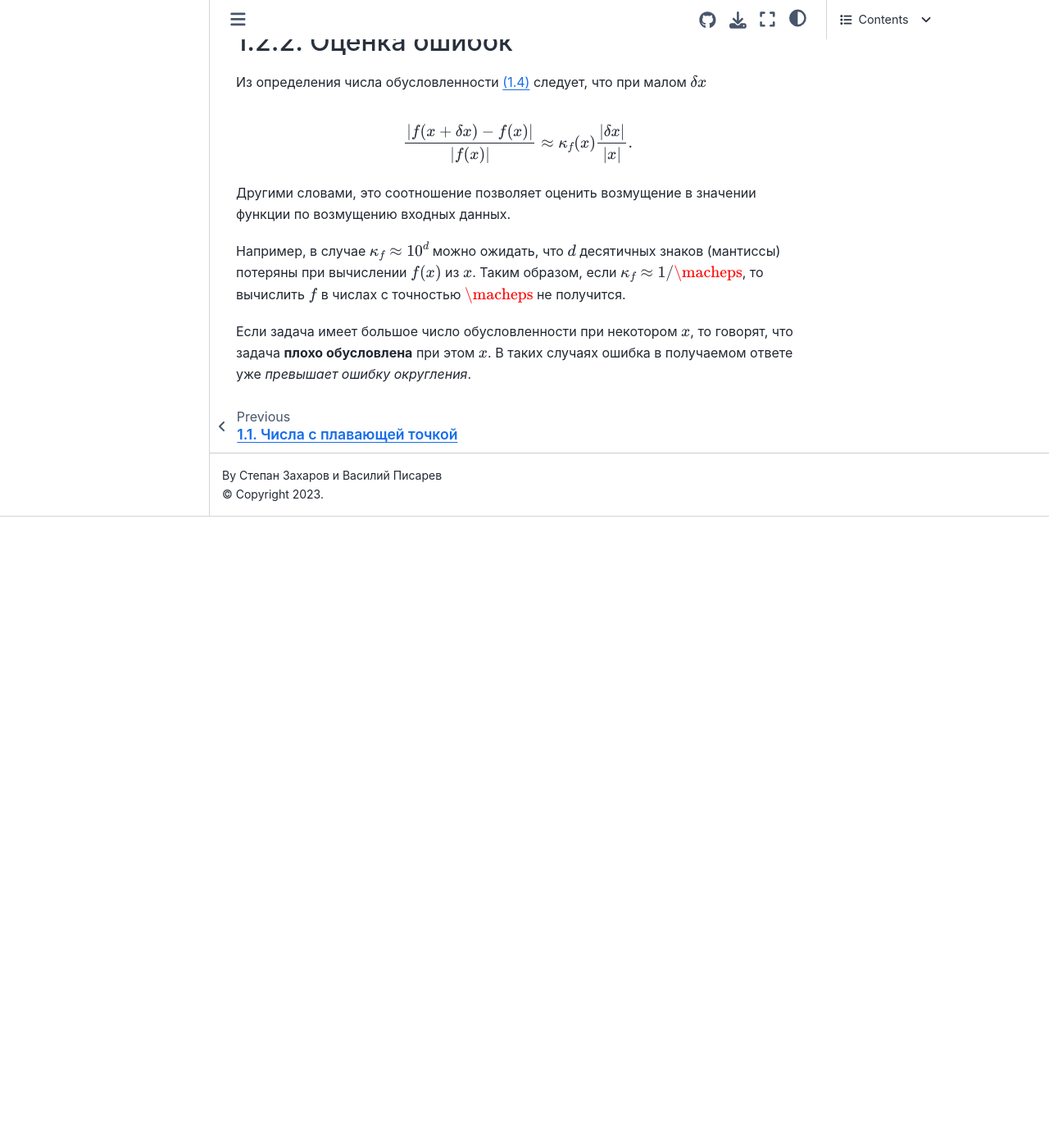
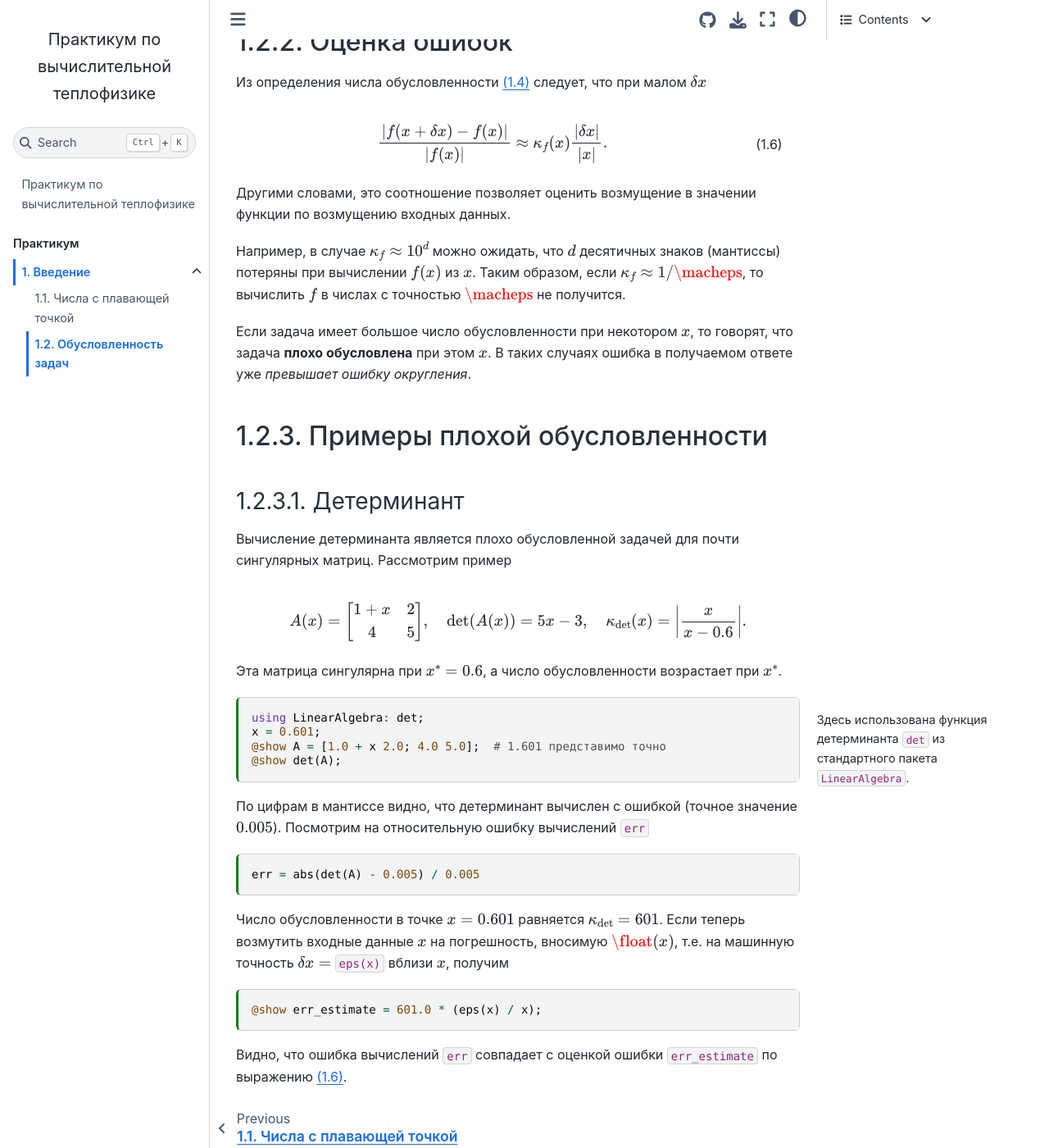
Before and after one commit to stepanzh/computational_thermodynamics, a Jupyter Book: the page built from book/intro/cond.md, in a window 1280 px wide and 1400 px high, scrolled down 2291 px. Shown: the whole window at 82% size. Built offline with Jupyter Book 1.0.4 settings and Sphinx 7.4.7 and the Sphinx Book theme 1.1.4, drawn with Linux system fonts in a browser that asks for light colours; before the commit the page ends 2921 px from its top, so only the background shows below that.

Commit message:
Примеры плохо обусловенных задач: детерминант

````diff
--- a/book/intro/cond.md
+++ b/book/intro/cond.md
@@ -113,3 +114,45 @@
 Например, в случае $\kappa_f \approx 10^d$ можно ожидать, что $d$ десятичных знаков (мантиссы) потеряны при вычислении $f(x)$ из $x$. Таким образом, если $\kappa_f\approx 1/\macheps$, то вычислить $f$ в числах с точностью $\macheps$ не получится.
 
 Если задача имеет большое число обусловленности при некотором $x$, то говорят, что задача **плохо обусловлена** при этом $x$. В таких случаях ошибка в получаемом ответе уже *превышает ошибку округления*.
+
+## Примеры плохой обусловленности
+
+### Детерминант
+
+Вычисление детерминанта является плохо обусловленной задачей для почти сингулярных матриц.
+Рассмотрим пример
+
+```{math}
+A(x) = \begin{bmatrix}
+1 + x & 2 \\
+4 & 5
+\end{bmatrix},
+\quad \det(A(x)) = 5x - 3,
+\quad \kappa_\det(x) = \left|\frac{x}{x - 0.6}\right|.
+```
+
+Эта матрица сингулярна при $x^* = 0.6$, а число обусловленности возрастает при $x^* $.
+
+```{margin}
+Здесь использована функция детерминанта `det` из стандартного пакета `LinearAlgebra`.
+```
+```{code-cell}
+using LinearAlgebra: det;
+x = 0.601;
+@show A = [1.0 + x 2.0; 4.0 5.0];  # 1.601 представимо точно
+@show det(A);
+```
+
+По цифрам в мантиссе видно, что детерминант вычислен с ошибкой (точное значение $0.005$). Посмотрим на относительную ошибку вычислений `err`
+
+```{code-cell}
+err = abs(det(A) - 0.005) / 0.005
+```
+
+Число обусловленности в точке $x=0.601$ равняется $\kappa_\det = 601$. Если теперь возмутить входные данные $x$ на погрешность, вносимую $\float(x)$, т.е. на машинную точность $\delta x = $ `eps(x)` вблизи $x$, получим
+
+```{code-cell}
+@show err_estimate = 601.0 * (eps(x) / x);
+```
+
+Видно, что ошибка вычислений `err` совпадает с оценкой ошибки `err_estimate` по выражению {eq}`conderr`.
````
Also changed, not shown: other parts of book/intro/cond.md (+1 -0 lines).
